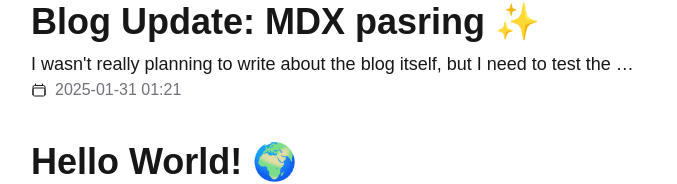
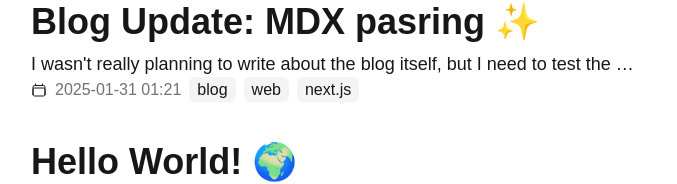
Before and after one commit to nolight132/dev-blog, a Next.js app: page / in a window 1280 px wide. Shown: the part 248-432 px from the top of the page, without its empty margins (301-978 px from the left). Built offline with nearby package versions, Linux system fonts and the light colour scheme.

Commit message:
Add tags

```diff
--- a/src/app/[slug]/page.tsx
+++ b/src/app/[slug]/page.tsx
@@ -59,7 +59,17 @@ const Post = async ({
 
 	return (
 		<article className="prose dark:prose-invert md:prose-lg lg:prose-xl w-full">
-			<p className="text-muted-foreground">{meta.date}</p>
+			<div className="space-x-2">
+				{meta.tags?.map((tag: string) => (
+					<span
+						key={tag}
+						className="text-foreground bg-muted px-2 py-1 rounded-md"
+					>
+						{tag}
+					</span>
+				))}
+			</div>
+			<p className="text-muted-foreground font-mono">{meta.date}</p>
 			<MDXRemote
 				source={content}
 				options={options}
--- a/src/app/page.tsx
+++ b/src/app/page.tsx
@@ -22,6 +22,16 @@ export default function Home() {
 								<div className="flex items-center space-x-2">
 									<CalendarIcon className="size-4" />
 									<p className="text-muted-foreground">{post.meta.date}</p>
+									<div className="space-x-2">
+										{post.meta.tags?.map((tag: string) => (
+											<span
+												key={tag}
+												className="text-foreground bg-muted px-2 py-1 rounded-md"
+											>
+												{tag}
+											</span>
+										))}
+									</div>
 								</div>
 							</Link>
 						</li>
```
